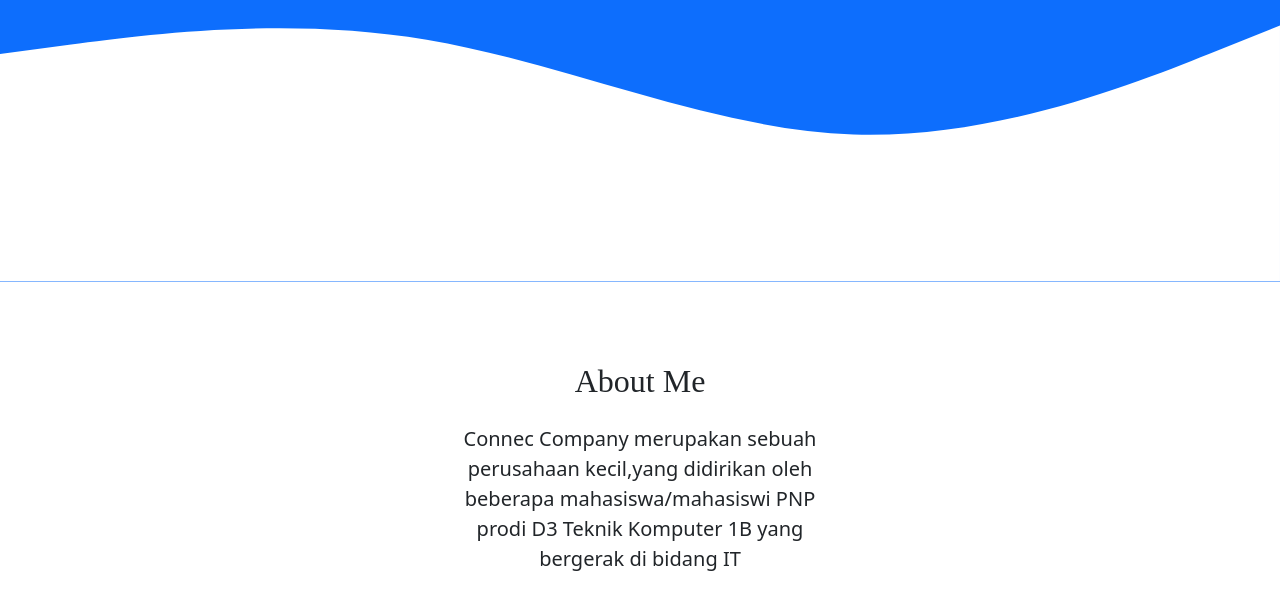
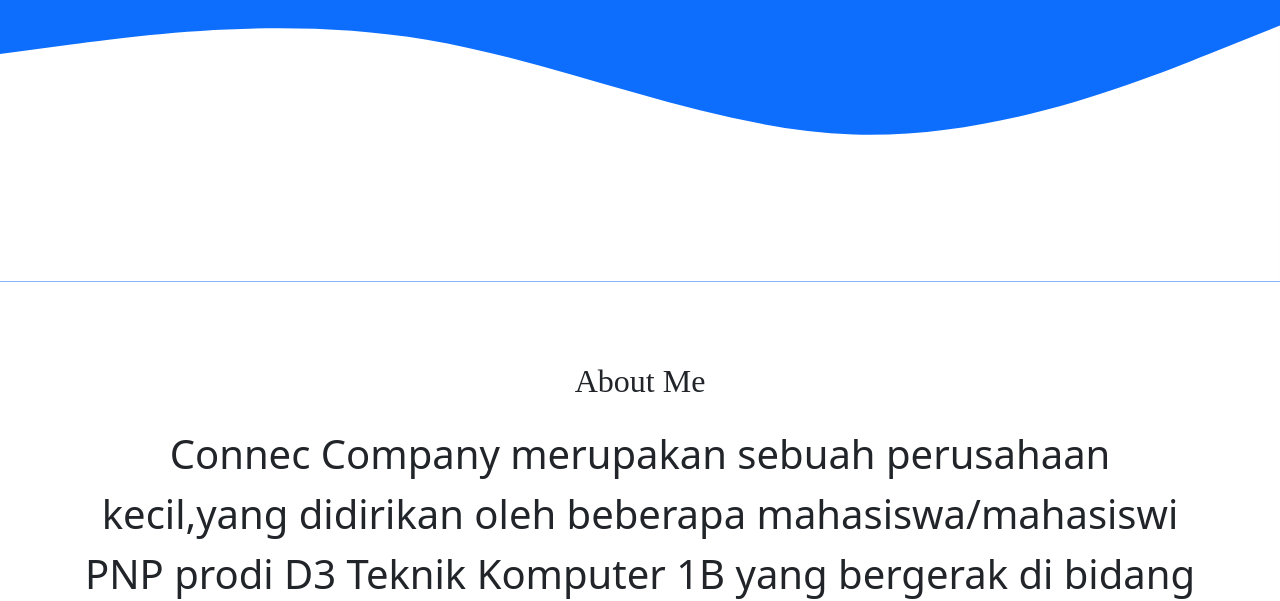
Before and after one commit to bagas90/Tokyo.github.io, a plain HTML site: page index.html in a window 1280 px wide. Shown: the part 357-958 px from the top of the page. Drawn offline with nearby package versions, Linux system fonts and the light colour scheme.

Commit message:
mengubah font size

```diff
--- a/index.html
+++ b/index.html
@@ -64,8 +64,8 @@
           </div>
         </div>
         <div class="row justify-content-center fs-5 text-center">
-          <div class="col-md-4">
-            <p>Connec Company merupakan sebuah perusahaan kecil,yang didirikan oleh beberapa mahasiswa/mahasiswi PNP prodi D3 Teknik Komputer 1B yang bergerak di bidang IT</p>
+          <div class=" mb-3">
+            <p class="fs-1">Connec Company merupakan sebuah perusahaan kecil,yang didirikan oleh beberapa mahasiswa/mahasiswi PNP prodi D3 Teknik Komputer 1B yang bergerak di bidang IT</p>
           </div>
           </div>
         </div>
```
